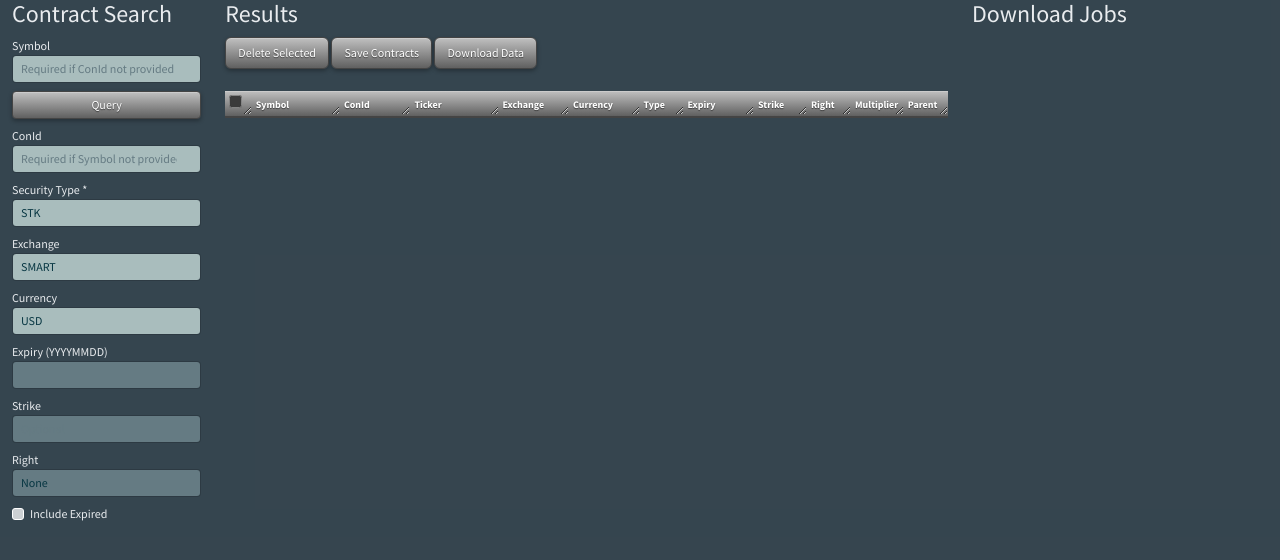
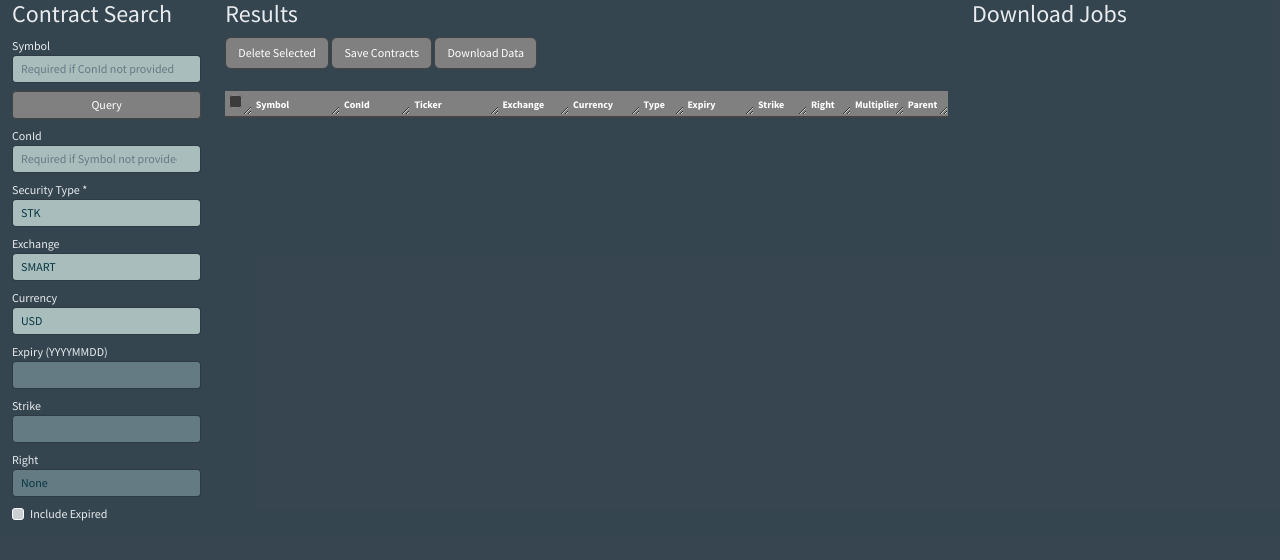
Before and after one commit to alacazar/ib-connect, a Flask app: page / in a window 1280 px wide. Shown: the top 560 px of the page. Run offline with Flask 3, Linux system fonts and the light colour scheme; lists and menus that the app fills with data are empty; some libraries are stand-ins or nearby versions.

Commit message:
Make buttons, header, and row hover flatter with solid colors, no gradients or shadows

```diff
--- a/ib_connect/gui/static/css/custom.css
+++ b/ib_connect/gui/static/css/custom.css
@@ -57,19 +57,19 @@ body {
   width: 5%;
 }
 
-/* Metallic header matching buttons */
+/* Flat metallic header */
 #resultsTable thead th {
-  background: linear-gradient(to bottom, #c0c0c0, #606060) !important;
+  background: #808080 !important;
   color: #fff !important;
   border-bottom: 2px solid #444 !important;
-  text-shadow: 0 1px 1px rgba(0,0,0,0.5) !important;
-  box-shadow: inset 0 1px 0 rgba(255,255,255,0.2) !important;
+  text-shadow: none !important;
+  box-shadow: none !important;
 }
 
-/* Metallic row hover */
+/* Flat row hover */
 #resultsTable tbody tr:hover,
 #resultsTable tbody tr:hover > td {
-  background: linear-gradient(to bottom, #c0c0c0, #606060) !important;
+  background: #808080 !important;
   color: #fff !important;
 }
 
@@ -86,19 +86,17 @@ div[style*="overflow-x"] {
   overflow-x: hidden !important;
 }
 
-/* Metallic buttons - darker */
+/* Flat metallic buttons */
 .btn {
-  background: linear-gradient(to bottom, #c0c0c0, #606060) !important;
+  background: #808080 !important;
   border: 1px solid #444 !important;
   color: #fff !important;
-  box-shadow: inset 0 1px 0 rgba(255,255,255,0.2), 0 2px 4px rgba(0,0,0,0.3) !important;
-  text-shadow: 0 1px 1px rgba(0,0,0,0.5) !important;
+  box-shadow: none !important;
+  text-shadow: none !important;
 }
 .btn:hover {
-  background: linear-gradient(to bottom, #d0d0d0, #707070) !important;
-  box-shadow: inset 0 1px 0 rgba(255,255,255,0.4), 0 3px 6px rgba(0,0,0,0.4) !important;
+  background: #909090 !important;
 }
 .btn:active {
-  background: linear-gradient(to bottom, #a0a0a0, #404040) !important;
-  box-shadow: inset 0 2px 4px rgba(0,0,0,0.3) !important;
+  background: #606060 !important;
 }
```
